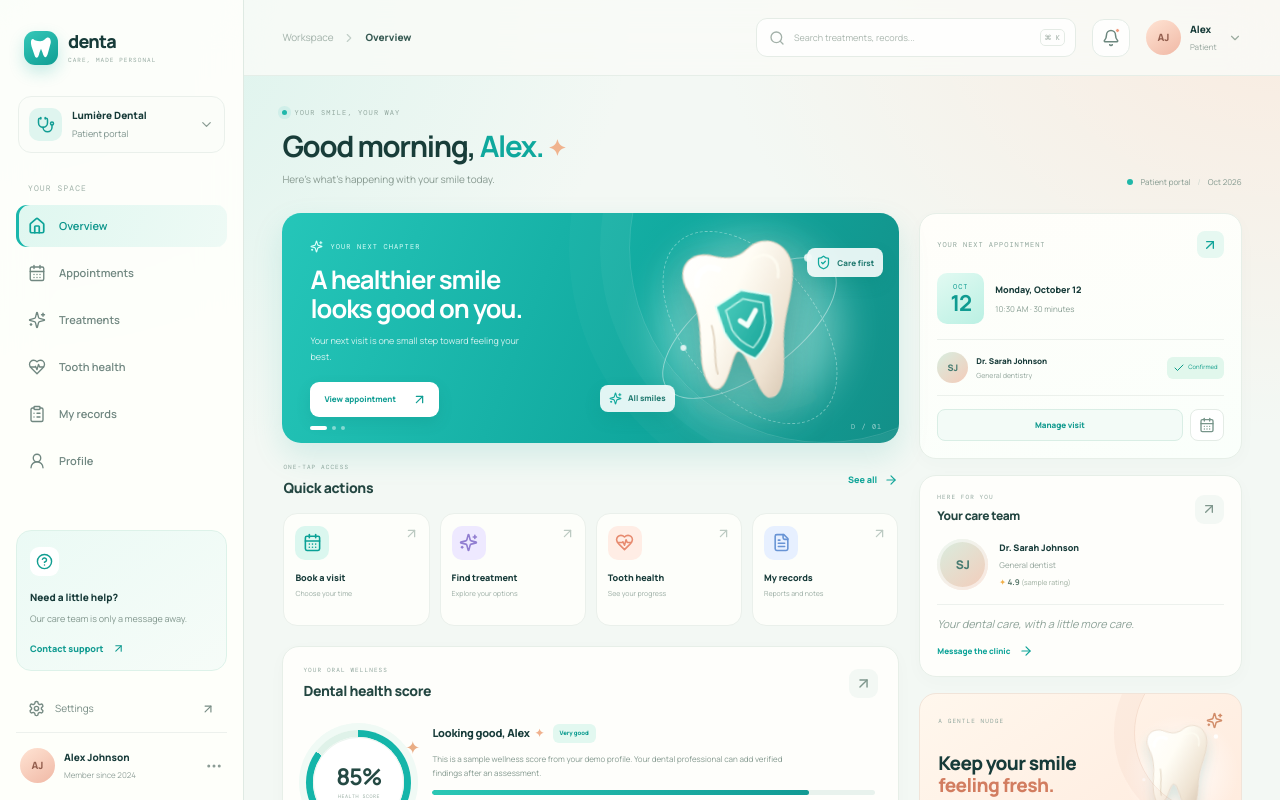
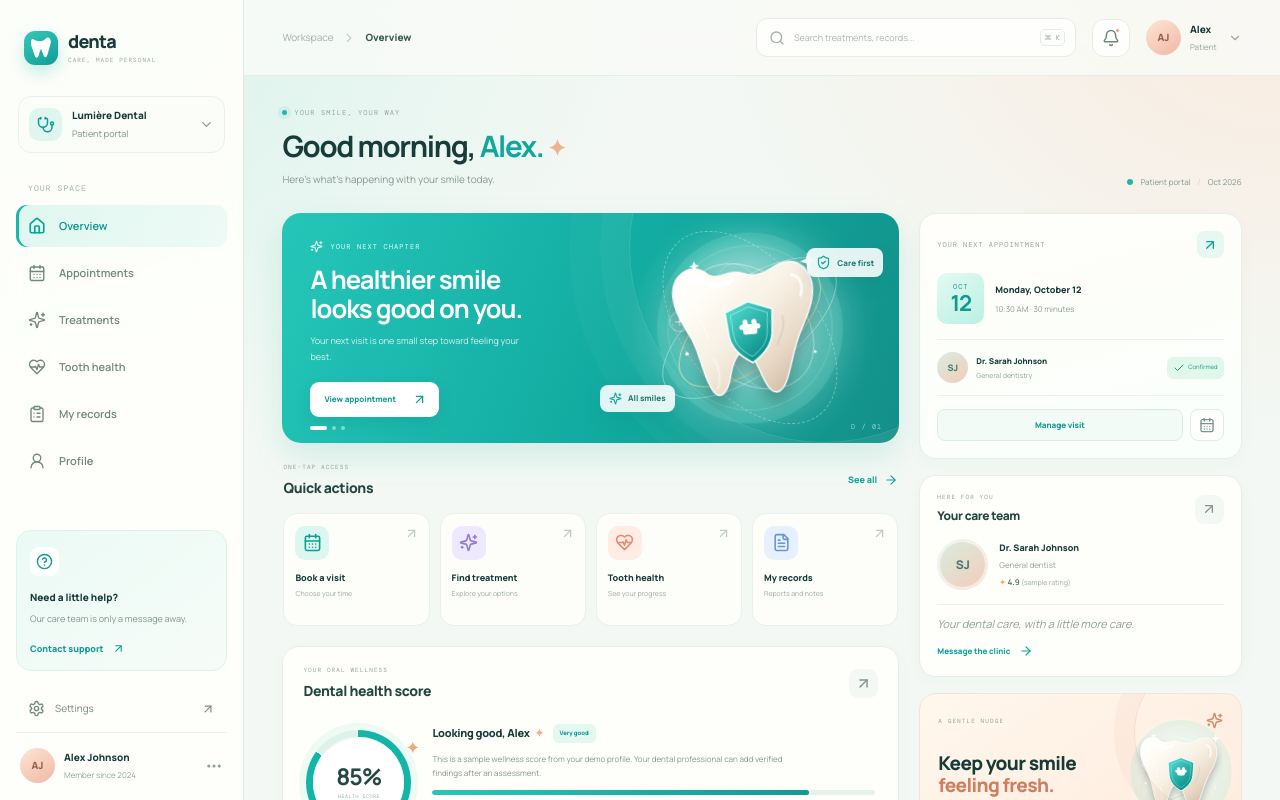
Before and after one commit to Amristine/dentist-3d-website, a Next.js app: page / in a window 1280 px wide. Shown: the top 800 px of the page. Built offline with nearby package versions, Linux system fonts and the light colour scheme.

Commit message:
Use dedicated dental artwork in portal screens

```diff
--- a/app/page.tsx
+++ b/app/page.tsx
@@ -1,4 +1,6 @@
 "use client";
+
+import Image from "next/image";
 
 import { useMemo, useState } from "react";
 import type { LucideIcon } from "lucide-react";
@@ -40,62 +42,26 @@ const RECORDS = [
 
 const slots = ["09:00 AM", "10:00 AM", "10:30 AM", "11:00 AM", "02:00 PM", "03:00 PM", "04:00 PM", "05:00 PM", "06:00 PM"];
 
-function ToothArt({ variant = "main", shield = false }: { variant?: "main" | "small" | "implant" | "clean" | "arch"; shield?: boolean }) {
-  if (variant === "arch") {
-    return (
-      <svg viewBox="0 0 360 240" className="tooth-arch" role="img" aria-label="Illustration of a healthy set of teeth">
-        <defs>
-          <linearGradient id="gum" x1="0" y1="0" x2="0.8" y2="1"><stop stopColor="#f8bfb0"/><stop offset="1" stopColor="#d98282"/></linearGradient>
-          <linearGradient id="enamel" x1="0" y1="0" x2="0.9" y2="1"><stop stopColor="#fffef8"/><stop offset=".55" stopColor="#f5e9d8"/><stop offset="1" stopColor="#d9c6b0"/></linearGradient>
-          <filter id="archShadow" x="-20%" y="-20%" width="150%" height="160%"><feDropShadow dx="0" dy="9" stdDeviation="8" floodColor="#4a998e" floodOpacity=".22"/></filter>
-        </defs>
-        <ellipse cx="180" cy="126" rx="139" ry="86" fill="#80d9cc" opacity=".22"/>
-        <g filter="url(#archShadow)" transform="translate(0 5)">
-          <path d="M62 94 Q84 38 180 38 Q276 38 298 94 Q288 168 180 193 Q72 168 62 94Z" fill="url(#gum)" stroke="#d88982" strokeWidth="2"/>
-          {Array.from({ length: 12 }, (_, i) => {
-            const angle = Math.PI + (Math.PI * i) / 11;
-            const x = 180 + Math.cos(angle) * 94;
-            const y = 106 + Math.sin(angle) * 50;
-            const front = i >= 4 && i <= 7;
-            return <g key={i} transform={`translate(${x} ${y}) rotate(${(i - 5.5) * 7})`}>
-              <path d={front ? "M-13 -17 Q-15 -26 -6 -27 L7 -27 Q15 -24 13 -14 L10 9 Q7 18 0 12 Q-7 18 -10 8Z" : "M-16 -15 Q-18 -27 -7 -28 L7 -28 Q18 -24 16 -13 L12 7 Q9 21 2 13 Q-4 22 -11 7Z"} fill="url(#enamel)" stroke="#d8c6b1" strokeWidth="1.1"/>
-              <path d="M-7 -21 Q-3 -24 2 -21" fill="none" stroke="white" strokeWidth="2.3" strokeLinecap="round" opacity=".85"/>
-            </g>;
-          })}
-          <path d="M96 111 Q180 157 264 111" fill="none" stroke="#f8c6b4" strokeWidth="5" strokeLinecap="round" opacity=".7"/>
-        </g>
-      </svg>
-    );
-  }
-
+function ToothArt({ variant = "main" }: { variant?: "main" | "small" | "implant" | "clean" | "arch"; shield?: boolean }) {
+  const src = variant === "arch"
+    ? "/images/dental-arch.svg"
+    : variant === "implant"
+      ? "/images/treatment-implant.svg"
+      : variant === "clean"
+        ? "/images/treatment-cleaning.svg"
+        : "/images/tooth-hero.svg";
+  const alt = variant === "arch"
+    ? "Illustration of a full dental arch with polished teeth and healthy gums"
+    : "Glossy porcelain tooth artwork with soft studio lighting";
   return (
-    <svg viewBox="0 0 220 220" className={`tooth-art tooth-art-${variant}`} role="img" aria-label="3D-style tooth illustration">
-      <defs>
-        <linearGradient id={`toothBody-${variant}`} x1="0" y1="0" x2=".95" y2="1">
-          <stop offset="0" stopColor="#ffffff"/><stop offset=".36" stopColor="#fffdf5"/><stop offset=".7" stopColor="#eee2d1"/><stop offset="1" stopColor="#cbb7a1"/>
-        </linearGradient>
-        <linearGradient id={`toothEdge-${variant}`} x1="0" y1="0" x2="1" y2="1">
-          <stop stopColor="#ffffff"/><stop offset="1" stopColor="#cbb6a0"/>
-        </linearGradient>
-        <filter id={`shadow-${variant}`} x="-30%" y="-30%" width="170%" height="190%">
-          <feDropShadow dx="0" dy="13" stdDeviation="10" floodColor="#3c8d83" floodOpacity=".19"/>
-        </filter>
-        <linearGradient id={`shield-${variant}`} x1="0" y1="0" x2="1" y2="1"><stop stopColor="#51d1c1"/><stop offset="1" stopColor="#0d9c91"/></linearGradient>
-      </defs>
-      <ellipse cx="110" cy="184" rx="61" ry="13" fill="#4daea3" opacity=".15"/>
-      <g filter={`url(#shadow-${variant})`} transform="rotate(-7 110 110)">
-        <path d="M57 61 C48 36 68 21 89 32 C101 38 111 40 124 32 C146 19 169 37 163 65 C158 89 145 104 140 129 C136 149 132 181 117 182 C106 183 105 153 99 136 C91 117 84 150 72 160 C58 172 53 145 57 125 C60 103 66 86 57 61Z" fill={`url(#toothBody-${variant})`} stroke="#e2d3c0" strokeWidth="1.2"/>
-        <path d="M67 57 C69 43 81 39 91 46" fill="none" stroke="#ffffff" strokeWidth="6" strokeLinecap="round" opacity=".9"/>
-        <path d="M127 43 C143 37 154 48 148 66" fill="none" stroke="#fffdf4" strokeWidth="3" strokeLinecap="round" opacity=".7"/>
-        <path d="M73 100 C75 117 67 135 69 148" fill="none" stroke="#ceb99f" strokeWidth="2" strokeLinecap="round" opacity=".55"/>
-        {shield && <g transform="translate(109 102)">
-          <path d="M0 -31 L28 -20 L25 7 Q19 27 0 39 Q-19 27 -25 7 L-28 -20Z" fill={`url(#shield-${variant})`} stroke="#e0fff8" strokeWidth="2"/>
-          <path d="M0 -22 L19 -14 L17 6 Q12 20 0 28 Q-12 20 -17 6 L-19 -14Z" fill="none" stroke="#d6fff6" strokeWidth="1.5" opacity=".8"/>
-          <path d="M-7 -1 L-1 5 L10 -8" fill="none" stroke="#f4fffb" strokeWidth="5" strokeLinecap="round" strokeLinejoin="round"/>
-        </g>}
-      </g>
-      <circle cx="174" cy="45" r="4" fill="#ffffff" opacity=".9"/><circle cx="42" cy="124" r="3" fill="#ffffff" opacity=".8"/>
-    </svg>
+    <Image
+      src={src}
+      alt={alt}
+      width={variant === "arch" ? 640 : 640}
+      height={variant === "arch" ? 460 : 640}
+      className={variant === "arch" ? "tooth-arch" : `tooth-art tooth-art-${variant}`}
+      priority={variant === "main"}
+    />
   );
 }
 
@@ -112,7 +78,19 @@ function HealthRing({ score = 85 }: { score?: number }) {
 }
 
 function TreatmentArt({ tone }: { tone: string }) {
-  return <div className={`treatment-art treatment-art-${tone}`}><ToothArt variant="small" /><span className="art-sparkle sparkle-one">✦</span><span className="art-sparkle sparkle-two">✧</span></div>;
+  const art: Record<string, string> = {
+    mint: "/images/treatment-cleaning.svg",
+    peach: "/images/treatment-whitening.svg",
+    lavender: "/images/treatment-implant.svg",
+    aqua: "/images/treatment-aligners.svg",
+    butter: "/images/tooth-hero.svg",
+  };
+  return (
+    <div className={`treatment-art treatment-art-${tone}`}>
+      <Image src={art[tone] ?? "/images/tooth-hero.svg"} alt="" fill sizes="(max-width: 700px) 50vw, 28vw" className="treatment-art-image" />
+      <span className="art-sparkle sparkle-one">✦</span><span className="art-sparkle sparkle-two">✧</span>
+    </div>
+  );
 }
 
 export default function Home() {
```
